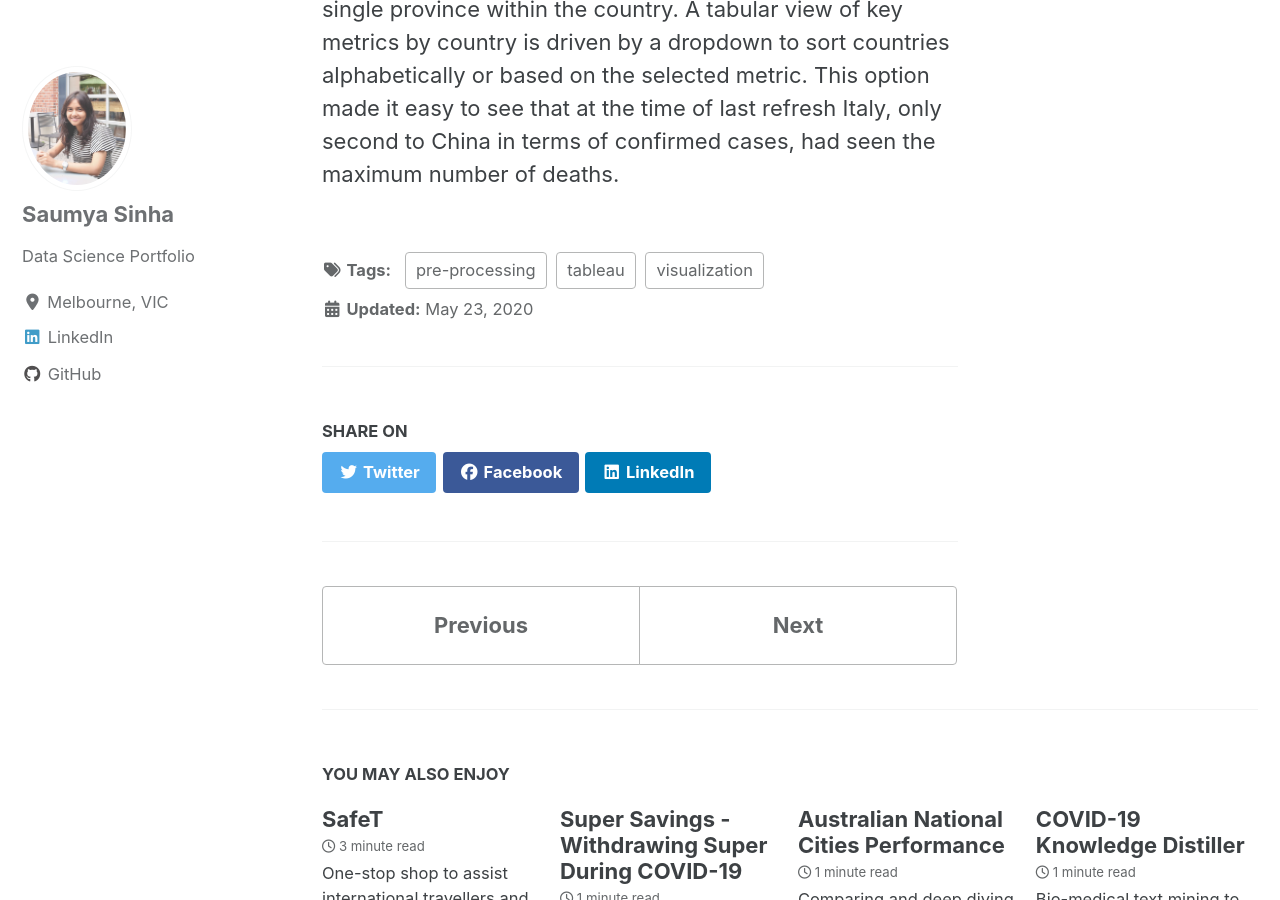
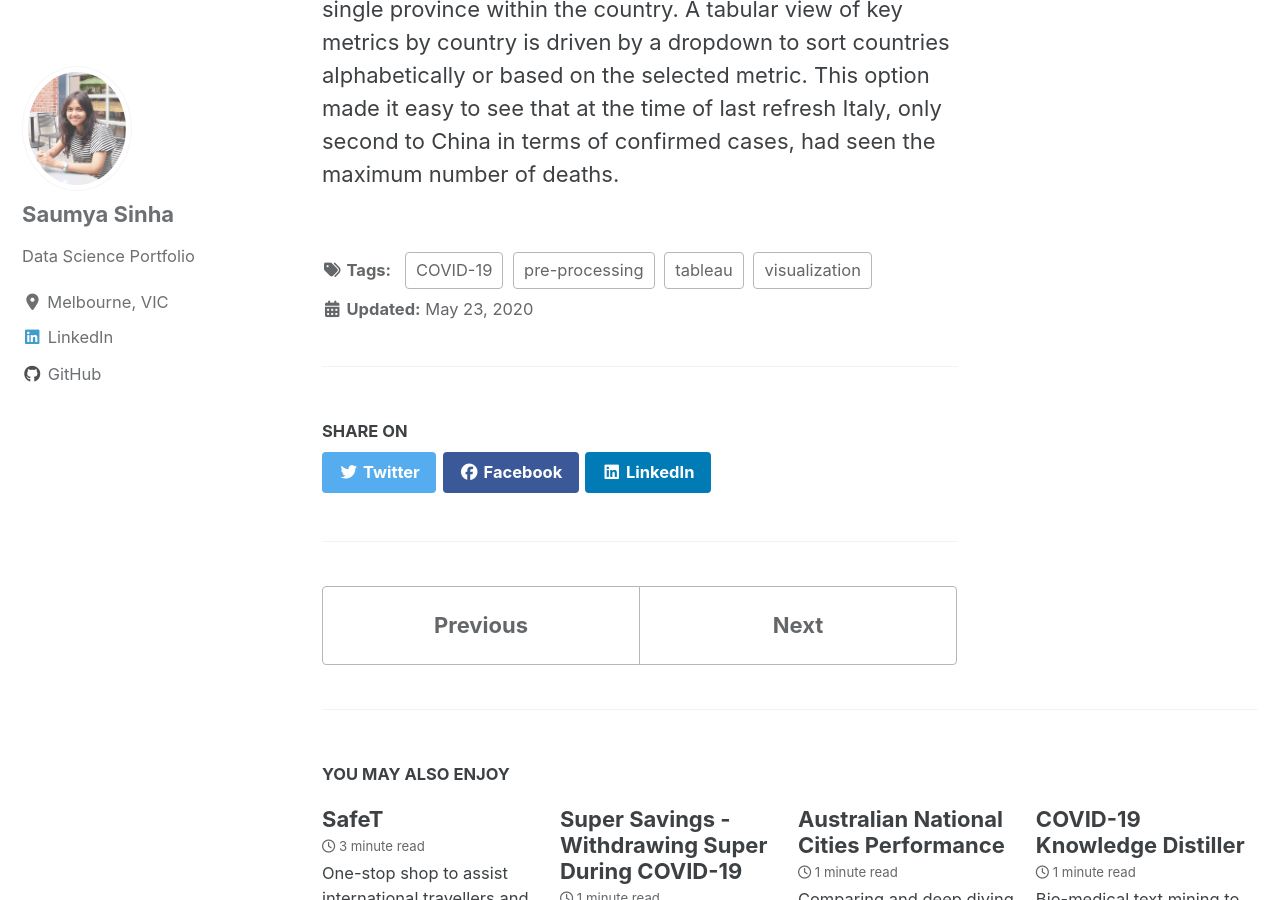
Before and after one commit to sinhasaumya/sinhasaumya.github.io, a Jekyll site: the page built from _posts/2020-05-23-covid-19-tracker.md, in a window 1280 px wide and 900 px high, scrolled down 1706 px. Built offline with Jekyll 4.4.1, drawn with Linux system fonts in a browser that asks for light colours; cached includes are drawn as plain includes; nearby versions of some CDN libraries.

Commit message:
Add files via upload

```diff
--- a/_posts/2020-05-23-covid-19-tracker.md
+++ b/_posts/2020-05-23-covid-19-tracker.md
@@ -3,13 +3,14 @@ date: 2020-05-23
 excerpt: "Tracking spread of the COVID-19 pandemic across the world. Data cleaning using R and visualization using Tableau."
 header: ~
 tags:
+  - COVID-19
   - tableau
   - visualization
   - pre-processing
 title: "COVID-19 Tracker"
 ---
 
-*Quick links - [Data pre-processing](https://github.com/sinhasaumya/projects/blob/main/COVID-19-tracker-data-prep.R),[Dashboard](https://public.tableau.com/profile/saumya.sinha1550#!/vizhome/COVID-19Tracker_15890027505320/GlobalView)*
+*Quick links - [Data pre-processing](https://github.com/sinhasaumya/projects/blob/main/COVID-19-tracker-data-prep.R), [Dashboard](https://public.tableau.com/profile/saumya.sinha1550#!/vizhome/COVID-19Tracker_15890027505320/GlobalView)*
 
 COVID-19, the disease caused by the novel coronavirus, first hit China in December 2019. With the perpetuation of international travel as under normal circumstances, the disease steadily turned into a global pandemic infecting and claiming lives of millions.
 
```
